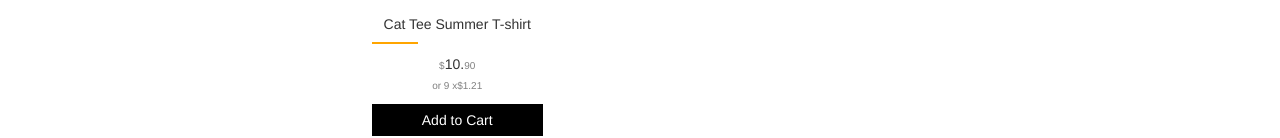
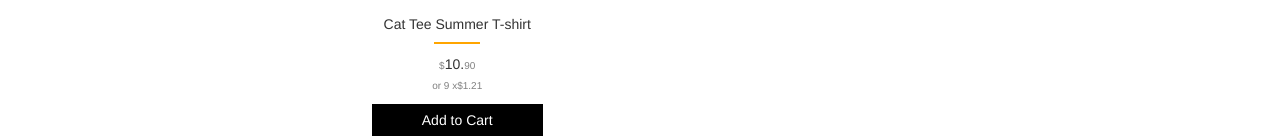
Before and after one commit to ofoe-fiergbor/ReactJs-Shopping-Cart, a React (Create React App) app: page / in a window 1280 px wide. Shown: the part 254-392 px from the top of the page. Built offline with nearby package versions, Linux system fonts and the light colour scheme; a web font is replaced by a local one.

Commit message:
changed the position of the orange dash

```diff
--- a/src/components/Item.js
+++ b/src/components/Item.js
@@ -1,5 +1,5 @@
 import React from 'react';
-import shirt from '../images/shirt.jpg'
+
 
 const Item =(props)=>{
     console.log(props)
@@ -12,7 +12,7 @@ const Item =(props)=>{
                     <div className="text text-center"><p>Free Shipping</p></div>
                     <div className="caption caption-custom text-center">
                         <h5>Cat Tee Summer T-shirt</h5>
-                        <div className="dash"></div>
+                        <center><div className="dash"></div></center>
                         <div><p className="text-center"><span>$</span>10.<span>90</span> <br/> <span>or 9 x$1.21</span></p></div>
                         <p><a href="#" className="btn btn-primary btn-custom" role="button">Add to Cart</a></p>
                     </div>
```
